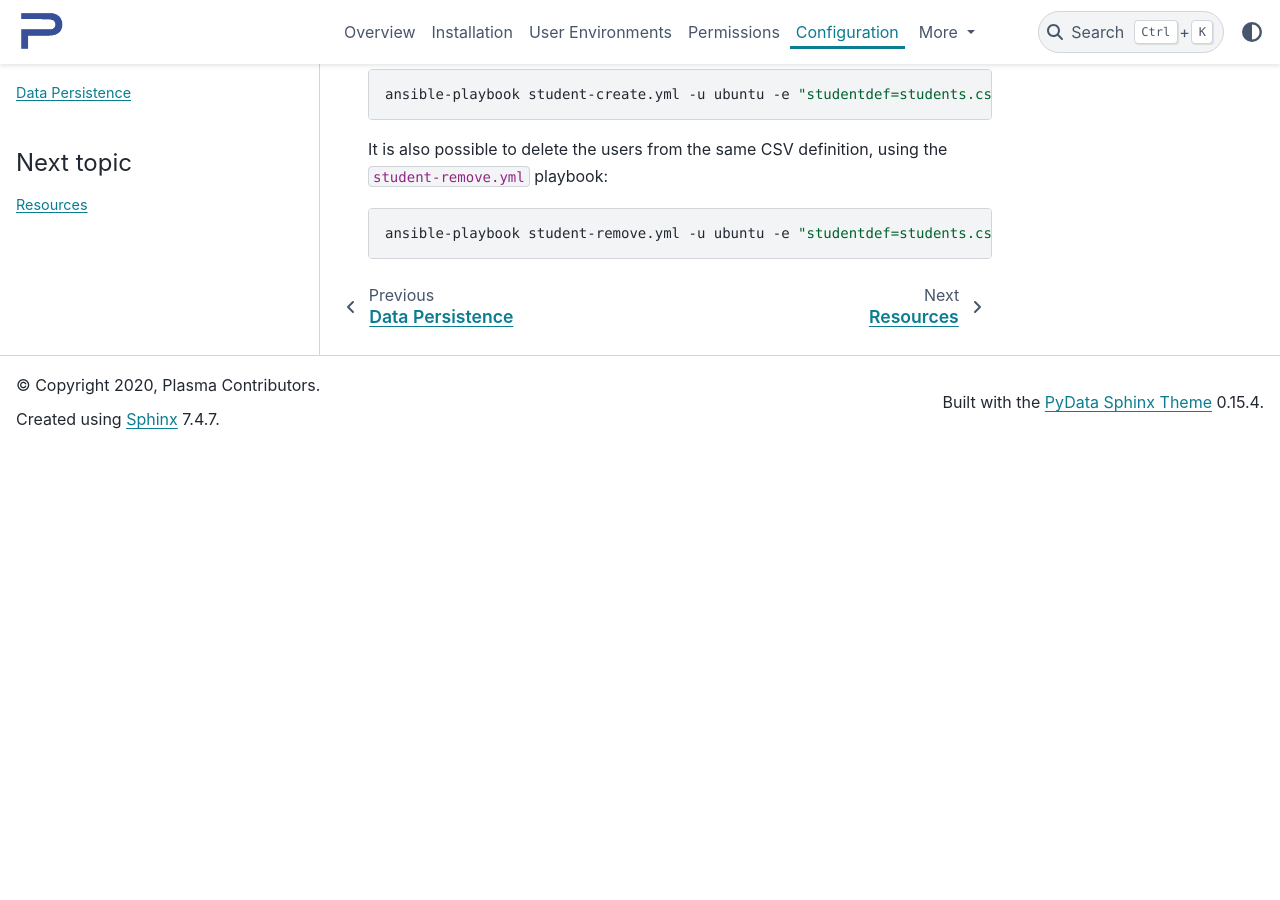
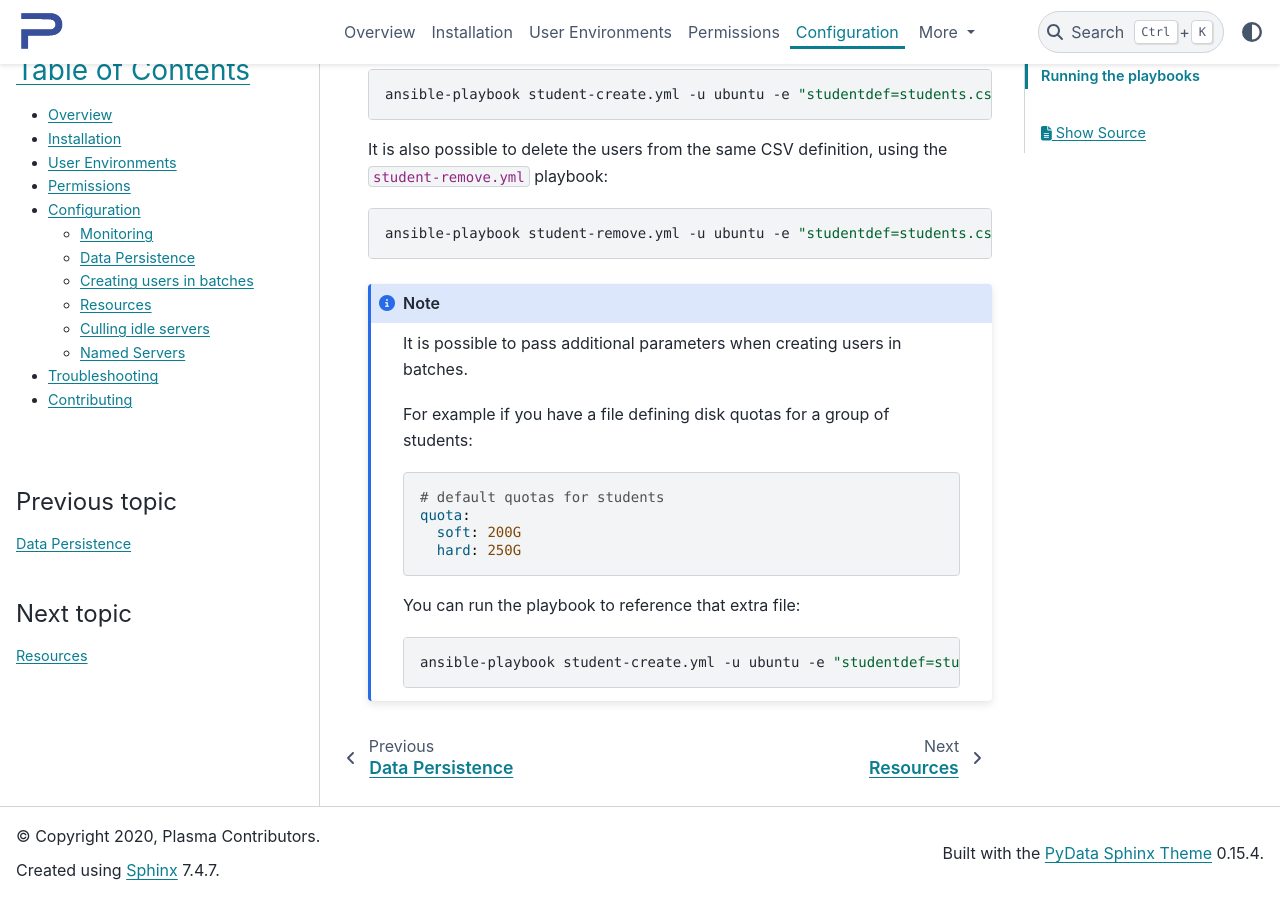
Before and after one commit to plasmabio/plasma, a Sphinx documentation site: the page built from docs/configuration/batch-users.md, in a window 1280 px wide and 900 px high, scrolled down 1107 px. Built offline with Sphinx 7.4.7 and the PyData theme 0.15.4, drawn with Linux system fonts in a browser that asks for light colours; before the commit the page ends 1556 px from its top, so only the background shows below that.

Commit message:
Add note about extra parameters

`````diff
--- a/docs/configuration/batch-users.md
+++ b/docs/configuration/batch-users.md
@@ -46,3 +46,22 @@ It is also possible to delete the users from the same CSV definition, using the
 ```sh
 ansible-playbook student-remove.yml -u ubuntu -e "studentdef=students.csv"
 ```
+
+````{note}
+It is possible to pass additional parameters when creating users in batches.
+
+For example if you have a file defining disk quotas for a group of students:
+
+```yaml
+# default quotas for students
+quota:
+  soft: 200G
+  hard: 250G
+```
+
+You can run the playbook to reference that extra file:
+
+```bash
+ansible-playbook student-create.yml -u ubuntu -e "studentdef=students.csv" -e @students-config.yml
+```
+````
`````
